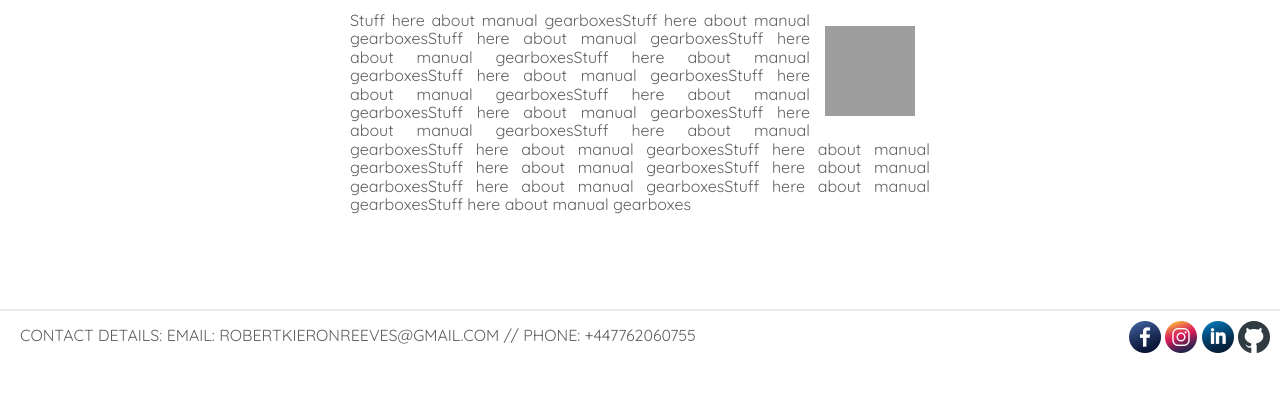
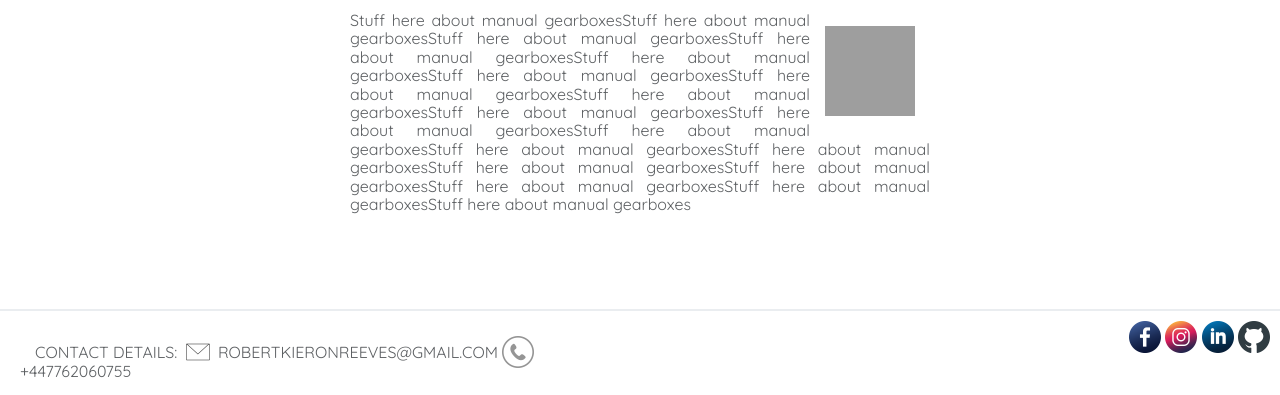
Before and after one commit to robertkieronreeves/Portfolio, a PHP site: page /Portfolio.html in a window 1280 px wide. Shown: the part 1580-1975 px from the top of the page. Before the commit the page ends 1933 px from the top, so only its background shows below. Run offline with PHP 8.4, Linux system fonts and the light colour scheme; some libraries are stand-ins or nearby versions; grey boxes are pictures that could not be loaded.

Commit message:
added icons to the contact bar

```diff
--- a/Portfolio.css
+++ b/Portfolio.css
@@ -120,10 +120,12 @@ p {
 }
 
 .footer-text {
-    float: left;
     position: relative;
     left: 5px;
-    padding-top: 15px;
+    padding: 15px;
+    display: inline-block;
+    width: 50%;
+    margin: auto;
 }
 
 a {
@@ -141,3 +143,8 @@ a {
     width: 120px;
     padding: 15px;
 }
+
+.contact-image {
+    position: relative;
+    top: 10px;
+}
--- a/Portfolio.html
+++ b/Portfolio.html
@@ -66,7 +66,7 @@
 
     <div class="footer" id="C3">
         <div class="footer-text">
-            <a class ="nav-text">CONTACT DETAILS: EMAIL: ROBERTKIERONREEVES@GMAIL.COM // PHONE: +447762060755</a>
+            <a class ="nav-text">CONTACT DETAILS:  <img class="contact-image" src="if_5303_-_Gmail_1218788.png" alt="email"> ROBERTKIERONREEVES@GMAIL.COM    <img class="contact-image" src="if_phone_281830.png" alt="phone"> +447762060755</a>
         </div>
         <div class="social-media-container">
             <a href="https://www.facebook.com" target="_blank">
```
Also changed, not shown: if_phone_281830.png (added), 1 other file.
